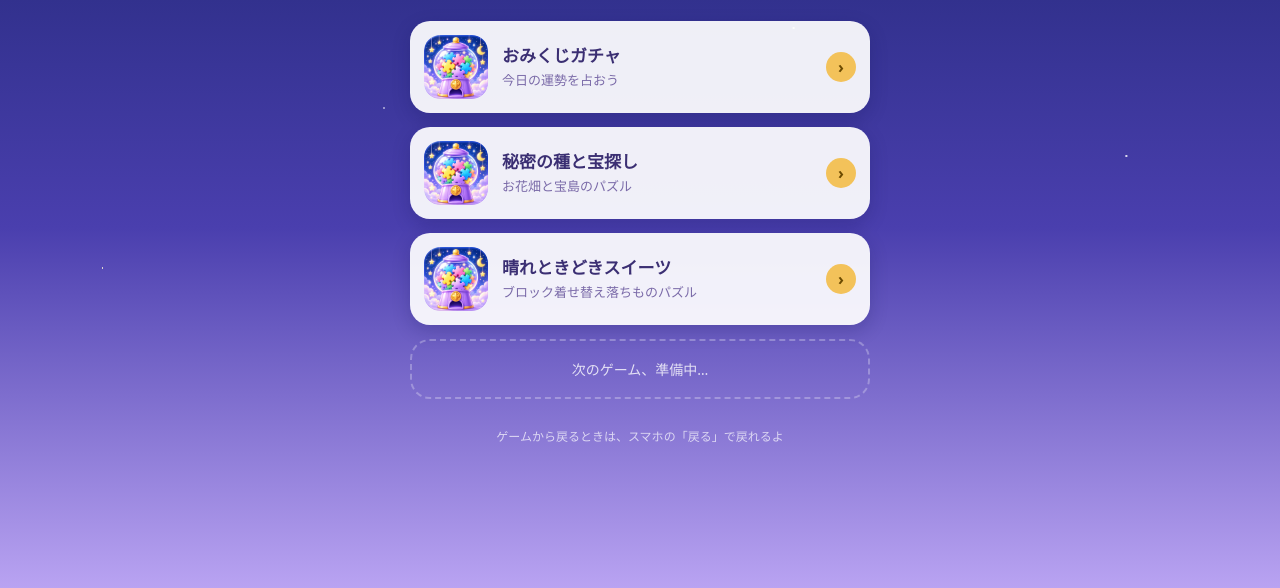
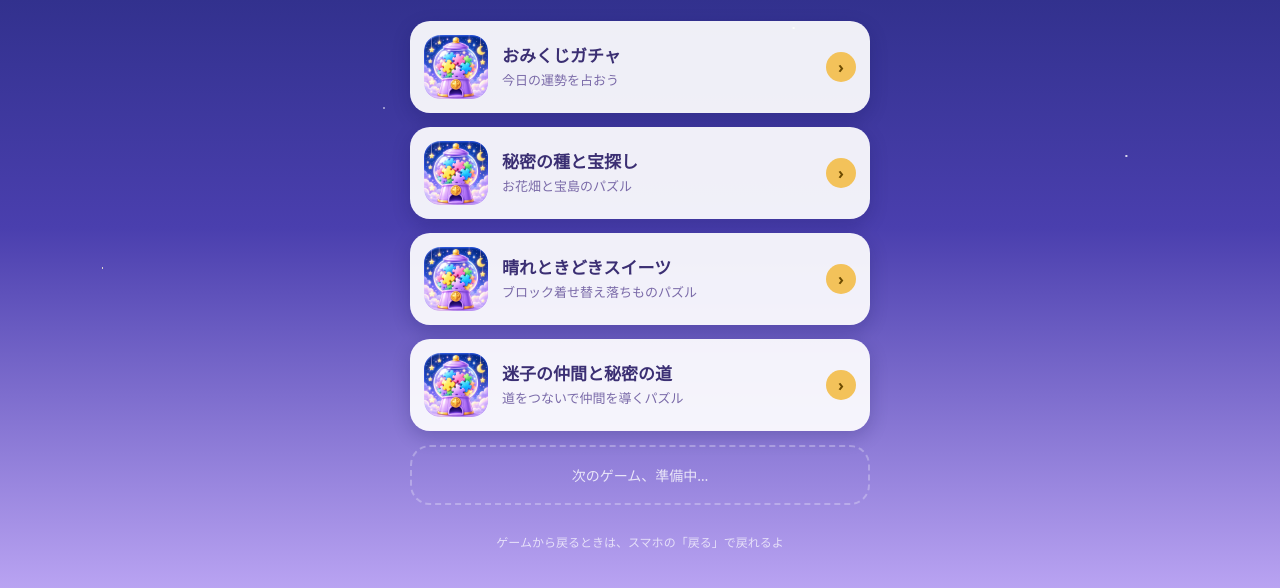
Before and after one commit to mai-104/mai-104.github.io, a plain HTML site: page index.html in a window 1280 px wide. Shown: the part 212-800 px from the top of the page. Drawn offline with Linux system fonts and the light colour scheme; files whose address does not match are found by name; a web font is replaced by a local one.

Commit message:
まぃの箱に「迷子の仲間と秘密の道」を追加
Co-Authored-By: Claude Opus 5.5 <noreply@anthropic.com>
Claude-Session: https://claude.ai/code/session_01Ri1fWgFhpJxMCQHVNceZ5y

```diff
--- a/index.html
+++ b/index.html
@@ -65,7 +65,8 @@ footer{text-align:center;color:#fff;opacity:.7;font-size:12px;margin-top:28px}
 var GAMES = [
   { folder: "omikuji-gacha",   name: "おみくじガチャ",     desc: "今日の運勢を占おう" },
   { folder: "himitsu-no-tane", name: "秘密の種と宝探し",   desc: "お花畑と宝島のパズル" },
-  { folder: "hare-sweets", name: "晴れときどきスイーツ", desc: "ブロック着せ替え落ちものパズル" }
+  { folder: "hare-sweets", name: "晴れときどきスイーツ", desc: "ブロック着せ替え落ちものパズル" },
+  { folder: "himitsu-no-michi", name: "迷子の仲間と秘密の道", desc: "道をつないで仲間を導くパズル" }
 ];
 var SHOW_SOON = true; /* 「次のゲーム 準備中」の枠を出すなら true */
 
```
